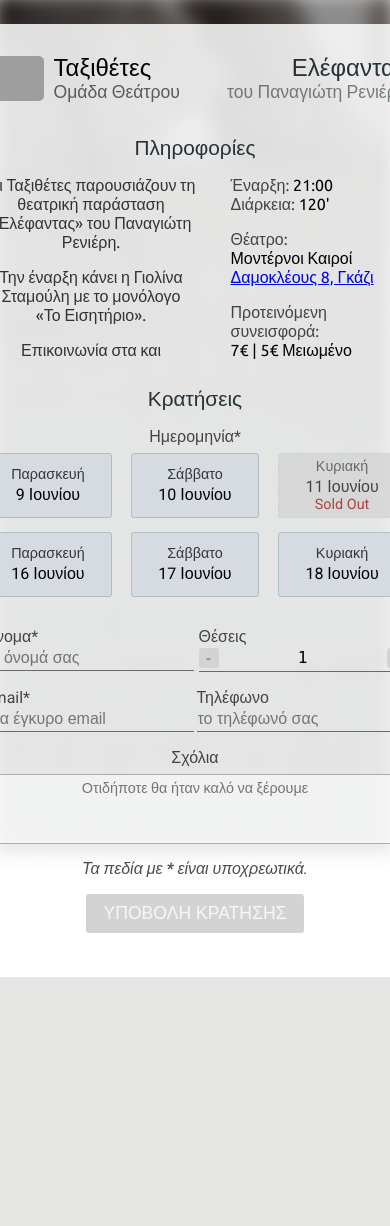
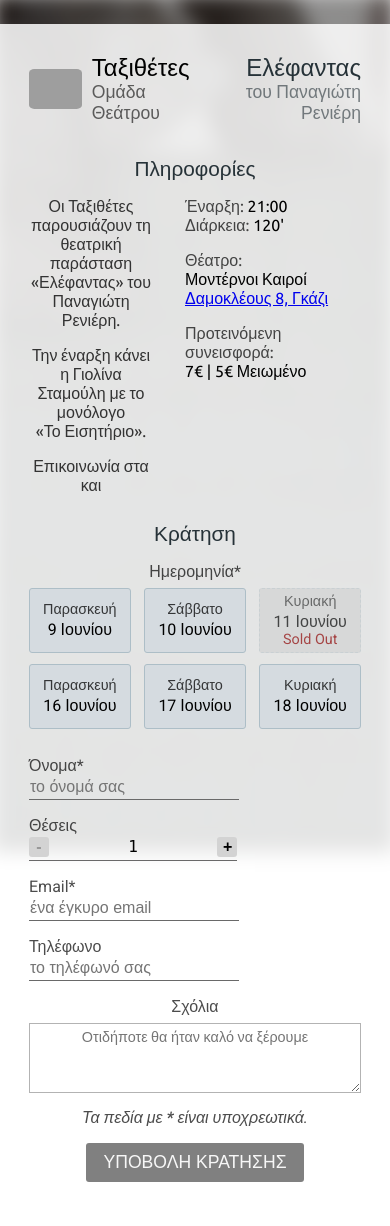
Before and after one commit to alistat/taxithet.es, a PHP site: page /parastaseis/elefantas-tou-panagioti-renieri in a window 390 px wide; the page is wider, and only the part inside the window is pictured. Before the commit the page ends 977 px from the top of that part, so only its background shows below. Run offline with PHP 8.4, Linux system fonts and the light colour scheme; some libraries are stand-ins or nearby versions; grey boxes are pictures that could not be loaded.

Commit message:
Fix mobile issues

```diff
--- a/parastaseis/elefantas-tou-panagioti-renieri/elefantas.css
+++ b/parastaseis/elefantas-tou-panagioti-renieri/elefantas.css
@@ -277,7 +277,7 @@ h2 {
     /*border: 2px dashed rgb(105 105 105 / 50%);*/
     border: 1px solid rgb(105 105 105 / 50%);
     /*border-radius: 10px;*/
-    width: 411px;
+    width: 20rem;
     height: 58px;
     background: rgba(255, 255, 255, 0.5);
     padding: 5px;
@@ -308,8 +308,7 @@ h2 {
 }
 
 .submit:disabled {
-    background: lightgrey;
-    cursor: not-allowed;
+    background: grey;
 }
 
 .reservation-error {
--- a/parastaseis/elefantas-tou-panagioti-renieri/index.html
+++ b/parastaseis/elefantas-tou-panagioti-renieri/index.html
@@ -5,7 +5,8 @@
     <title>Ελέφαντας του Παναγιώτη Ρενιέρη | Ταξιθέτες</title>
     <link rel="preconnect" href="https://fonts.googleapis.com">
     <link rel="preconnect" href="https://fonts.gstatic.com" crossorigin>
-    <link rel="stylesheet" href="elefantas.css">
+    <link rel="stylesheet" href="elefantas.css?cache-bust=1">
+    <meta name="viewport" content="width=device-width, initial-scale=1.0, user-scalable=yes">
 </head>
 <body>
     <div class="background-overlay"></div>
@@ -57,7 +58,7 @@
             </div>
         </div>
 
-        <h2>Κρατήσεις</h2>
+        <h2>Κράτηση</h2>
         <div class="reservations">
             <Reservations :dates="dates"></Reservations>
         </div>
```
